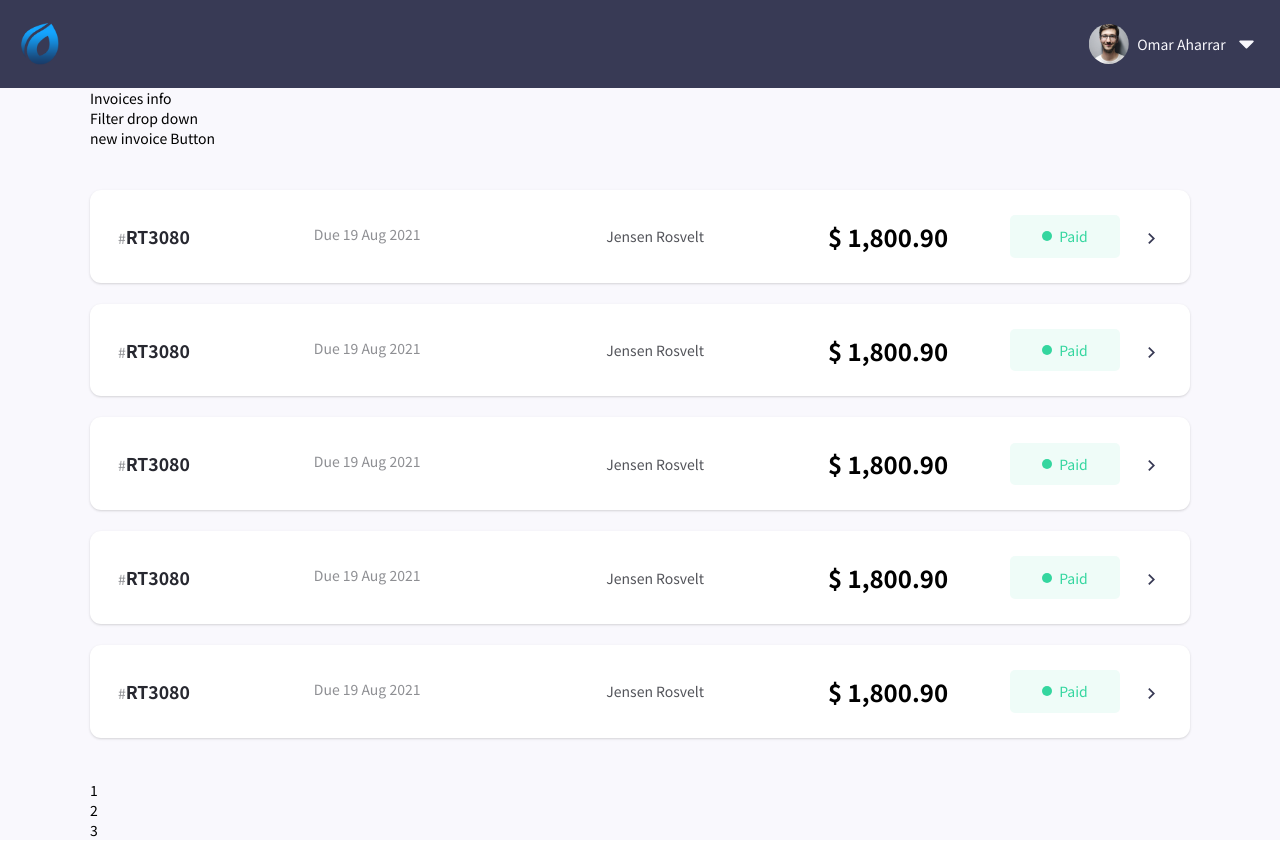
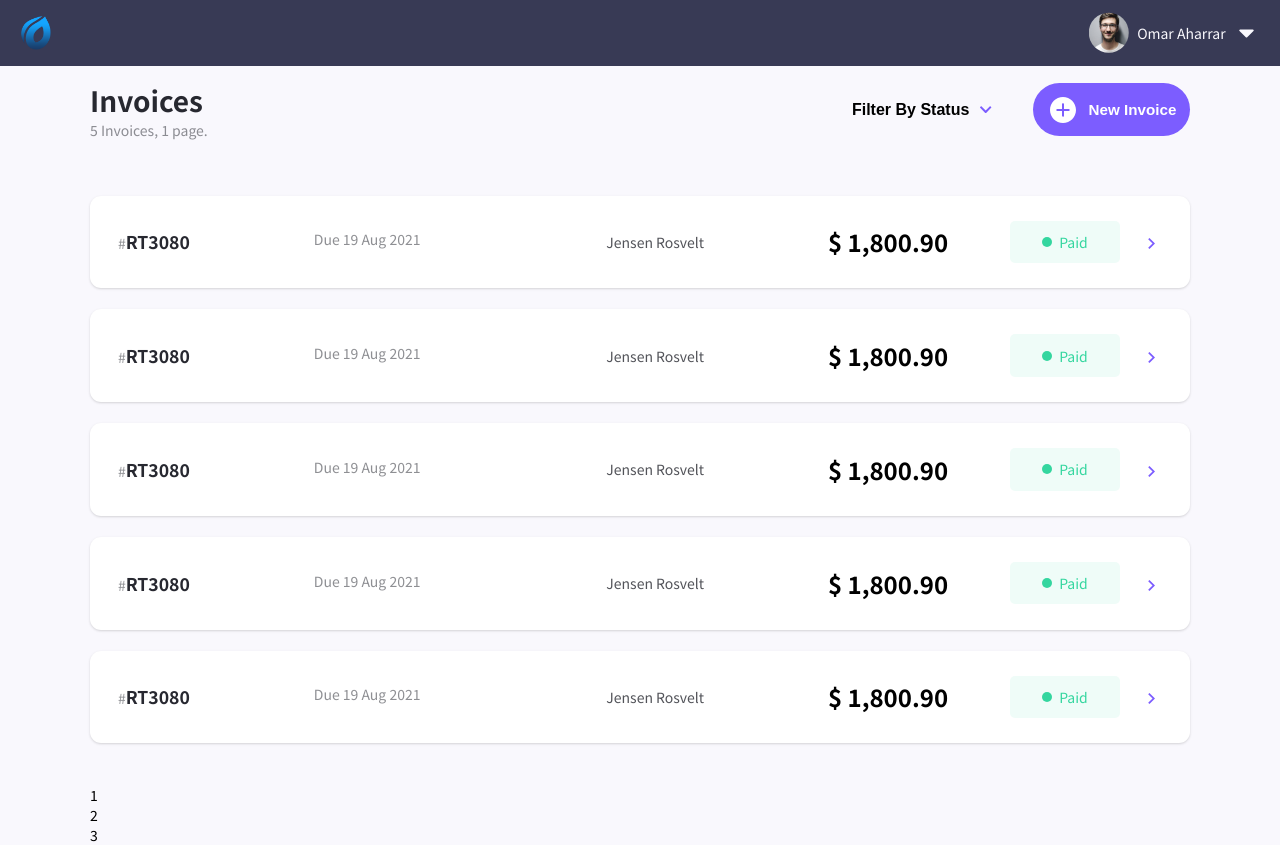
Before and after one commit to ramodev6627/Invoice-app-frontend, a React (Create React App) app: page /invoices/1 in a window 1280 px wide. Built offline with nearby package versions, Linux system fonts and the light colour scheme.

Commit message:
add home screen header

```diff
--- a/src/App.js
+++ b/src/App.js
@@ -4,6 +4,7 @@ import { Header } from './components/core/Header';
 
 const StyledApp = styled.div`
 	background: var(--white);
+	min-height: 100vh;
 `;
 
 function App() {
--- a/src/components/core/Header.js
+++ b/src/components/core/Header.js
@@ -6,13 +6,13 @@ import logo from '../images/main-logo.png';
 const StyledHeader = styled.header`
 	background: var(--primary-dark);
 	color: var(--white);
-	padding: 1em 1.5em;
+	padding: 0.2em 1.5em;
 	display: flex;
 	align-items: center;
 	justify-content: space-between;
 
 	.logo {
-		width: 38px;
+		width: 30px;
 	}
 `;
 
--- a/src/components/core/home/HomeHeader.js
+++ b/src/components/core/home/HomeHeader.js
@@ -1,14 +1,147 @@
-import React from 'react';
+import React, { useState } from 'react';
 import styled from 'styled-components';
+import { FaChevronDown, FaChevronUp } from 'react-icons/fa';
+import { IoIosAddCircle } from 'react-icons/io';
 
-const StyledHomeHeader = styled.div``;
+const StyledHomeHeader = styled.div`
+	color: var(--typo);
+
+	.header,
+	.filter {
+		margin: 1em 0;
+	}
+
+	.header p {
+		color: var(--typo-lighter);
+	}
+
+	.filter {
+		position: relative;
+
+		button {
+			padding: 0.5em 1em 0.5em 0;
+			background: 0;
+			border: 0;
+			display: flex;
+			align-items: center;
+
+			span {
+				font-size: 1rem;
+				font-weight: 700;
+			}
+			svg {
+				margin-left: 0.7em;
+				color: var(--primary);
+			}
+		}
+	}
+
+	.dropdown {
+		list-style-type: none;
+		position: absolute;
+		color: var(--typo-light);
+		background: #fff;
+		width: 100%;
+		max-width: 300px;
+		padding: 0.5em;
+		font-size: 0.9rem;
+		border-radius: 5px;
+		box-shadow: rgba(0, 0, 0, 0.1) 0px 1px 3px 0px, rgba(0, 0, 0, 0.06) 0px 1px 2px 0px;
+		z-index: 2;
+
+		li {
+			padding: 0.5em 0.8em;
+			display: flex;
+			align-items: center;
+			cursor: context-menu;
+
+			:hover {
+				opacity: 0.7;
+			}
+
+			span {
+				margin-left: 0.5em;
+			}
+		}
+
+		.divider {
+			height: 1px;
+			width: 100%;
+			background: #f0f0f775;
+		}
+	}
+
+	.button {
+		display: flex;
+		align-items: center;
+		justify-content: center;
+		padding: 0.7em 0.9em;
+		border-radius: 30px;
+		border: 0;
+		background: var(--primary);
+		color: #fff;
+		font-size: 0.95rem;
+		font-family: 'Nanum Gothic', sans-serif;
+		font-weight: 700;
+		transition: opacity 0.1s ease-in;
+
+		svg {
+			margin-right: 0.3em;
+			font-size: 32px;
+			color: #fff;
+			background: var(--primary);
+		}
+
+		:hover {
+			opacity: 0.8;
+		}
+	}
+
+	@media (min-width: 600px) {
+		display: flex;
+		align-items: center;
+
+		.filter {
+			margin-left: auto;
+			margin-right: 2em;
+		}
+	}
+`;
 
 export const HomeHeader = ({ className }) => {
+	const [showDropDown, setShowDropDown] = useState(false);
+
 	return (
 		<StyledHomeHeader className={className}>
-			<div>Invoices info</div>
-			<div>Filter drop down</div>
-			<div>new invoice Button</div>
+			<div className="header">
+				<h1>Invoices</h1>
+				<p>5 Invoices, 1 page.</p>
+			</div>
+			<div className="filter">
+				<button onClick={() => setShowDropDown((prev) => !prev)}>
+					<span>Filter By Status</span>
+					{showDropDown ? <FaChevronUp /> : <FaChevronDown />}
+				</button>
+				{showDropDown && (
+					<ul className="dropdown">
+						<li>
+							<span>Paid</span>
+						</li>
+						<div className="divider"></div>
+						<li>
+							<span>Pending</span>
+						</li>
+						<div className="divider"></div>
+						<li>
+							<span>Draft</span>
+						</li>
+					</ul>
+				)}
+			</div>
+			<button className="button">
+				<IoIosAddCircle />
+				<span>New Invoice</span>
+			</button>
 		</StyledHomeHeader>
 	);
 };
--- a/src/components/core/home/InvoiceListItem.js
+++ b/src/components/core/home/InvoiceListItem.js
@@ -121,7 +121,7 @@ const StyledInvoiceListItem = styled.li`
 			font-size: 21px;
 			margin-left: 1em;
 			margin-top: 7px;
-			color: var(--primary-dark);
+			color: var(--primary);
 		}
 	}
 `;
--- a/src/index.css
+++ b/src/index.css
@@ -1,4 +1,4 @@
-@import url('https://fonts.googleapis.com/css2?family=Noto+Sans+KR:wght@100;400;700&display=swap');
+@import url('https://fonts.googleapis.com/css2?family=Noto+Sans+KR:wght@100;400;700&Nanum+Gothic:wght@700&display=swap');
 
 *,
 *::before,
@@ -27,3 +27,8 @@ body {
 	font-family: 'Noto Sans KR', sans-serif;
 	font-size: 14px;
 }
+
+button {
+	font-family: 'Nanum Gothic', sans-serif;
+	cursor: pointer;
+}
```
